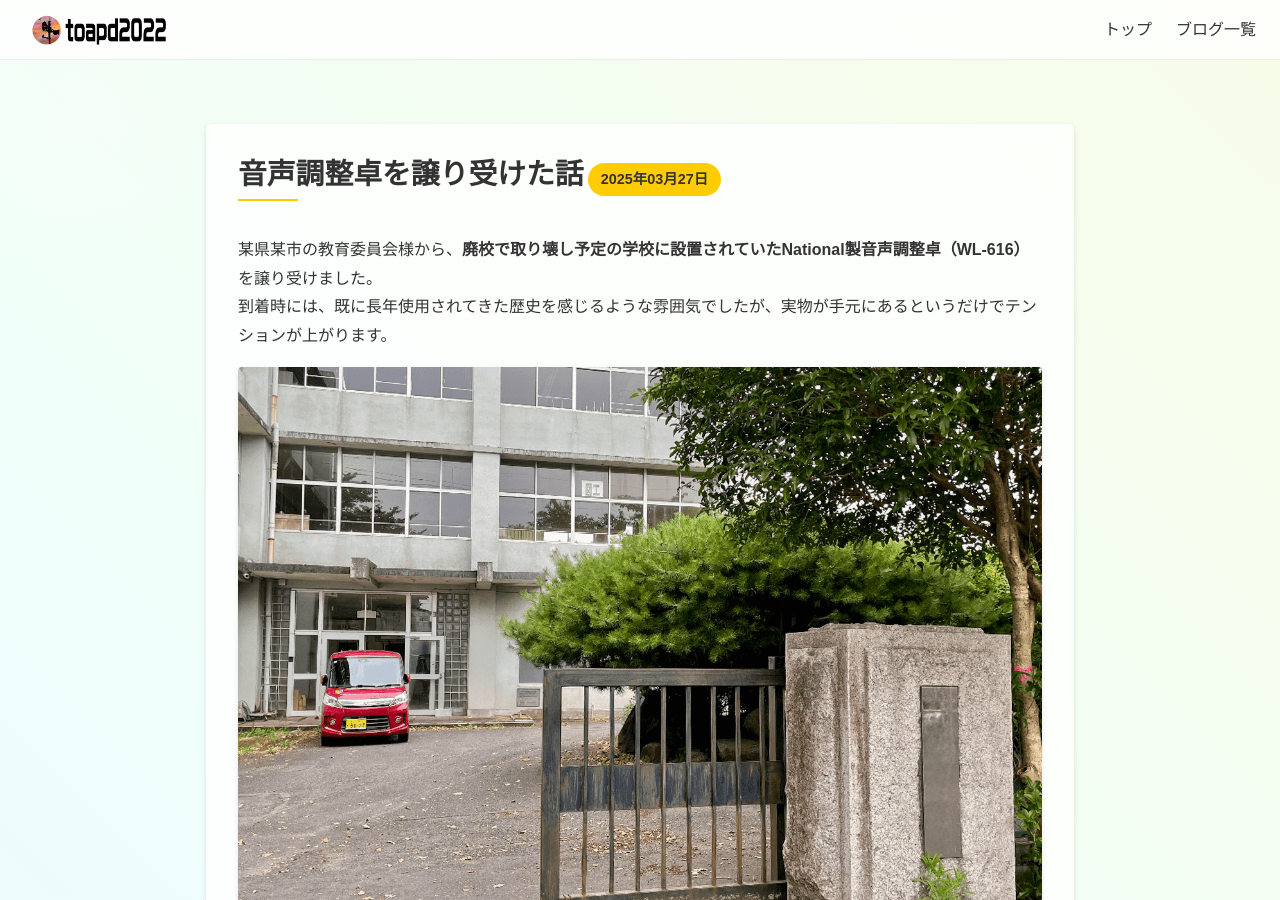
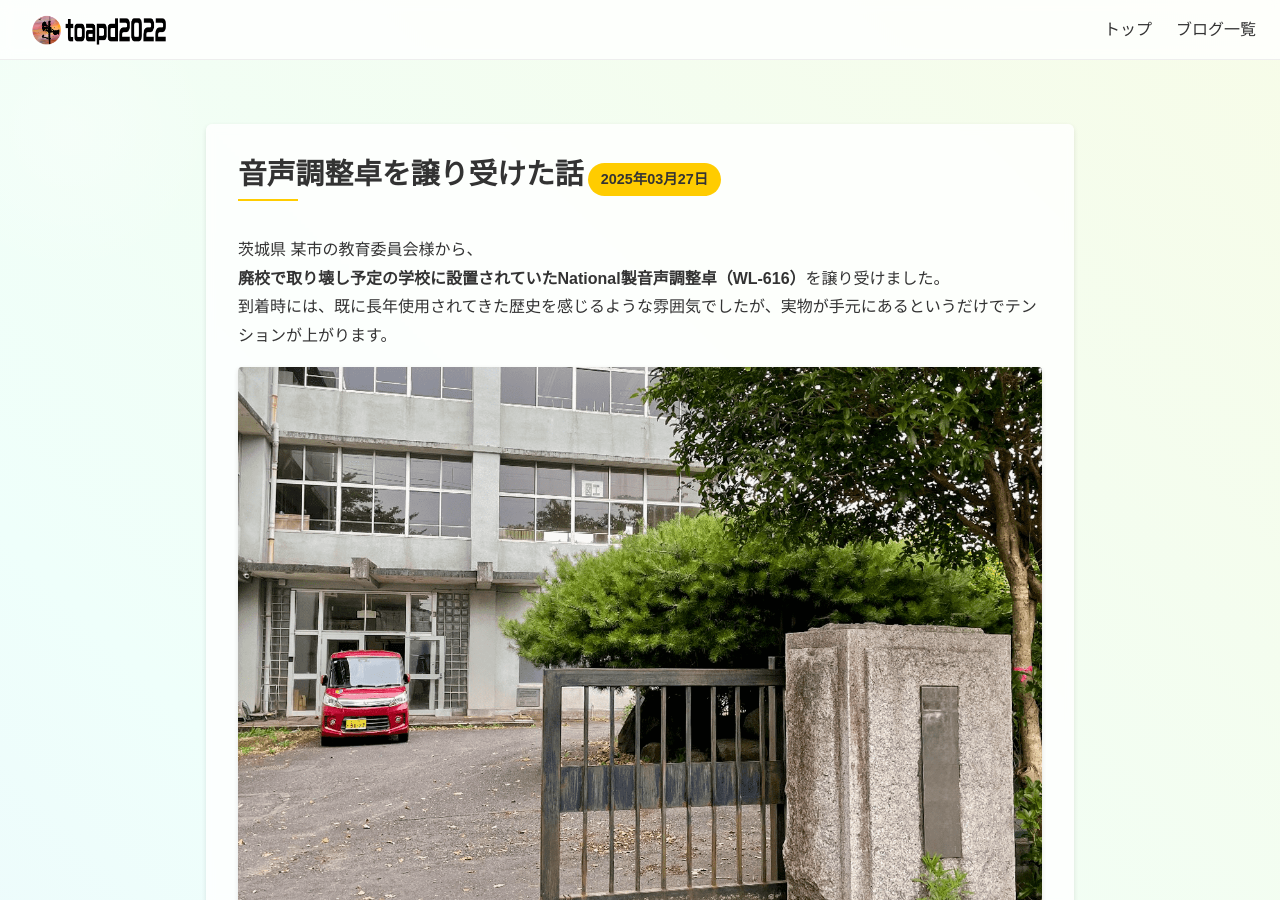
Before and after one commit to toapd2022/toapd2022, a Jekyll site: the page built from _posts/2025-03-27-cyouseitaku.md, in a window 1280 px wide and 900 px high. Built offline with Jekyll 4.4.1, drawn with Linux system fonts in a browser that asks for light colours.

Commit message:
Update 2025-03-27-cyouseitaku.md

```diff
--- a/_posts/2025-03-27-cyouseitaku.md
+++ b/_posts/2025-03-27-cyouseitaku.md
@@ -6,7 +6,7 @@ thumbnail: "/assets/wl616samune.png"
 description: "National製音声調整卓（WL-616）をゲットしました"
 ---
 
-某県某市の教育委員会様から、**廃校で取り壊し予定の学校に設置されていたNational製音声調整卓（WL-616）**を譲り受けました。
+茨城県 某市の教育委員会様から、**廃校で取り壊し予定の学校に設置されていたNational製音声調整卓（WL-616）**を譲り受けました。
 到着時には、既に長年使用されてきた歴史を感じるような雰囲気でしたが、実物が手元にあるというだけでテンションが上がります。
 
 ![到着時の写真]({{ '/assets/toucyaku.png' | relative_url }})
```
